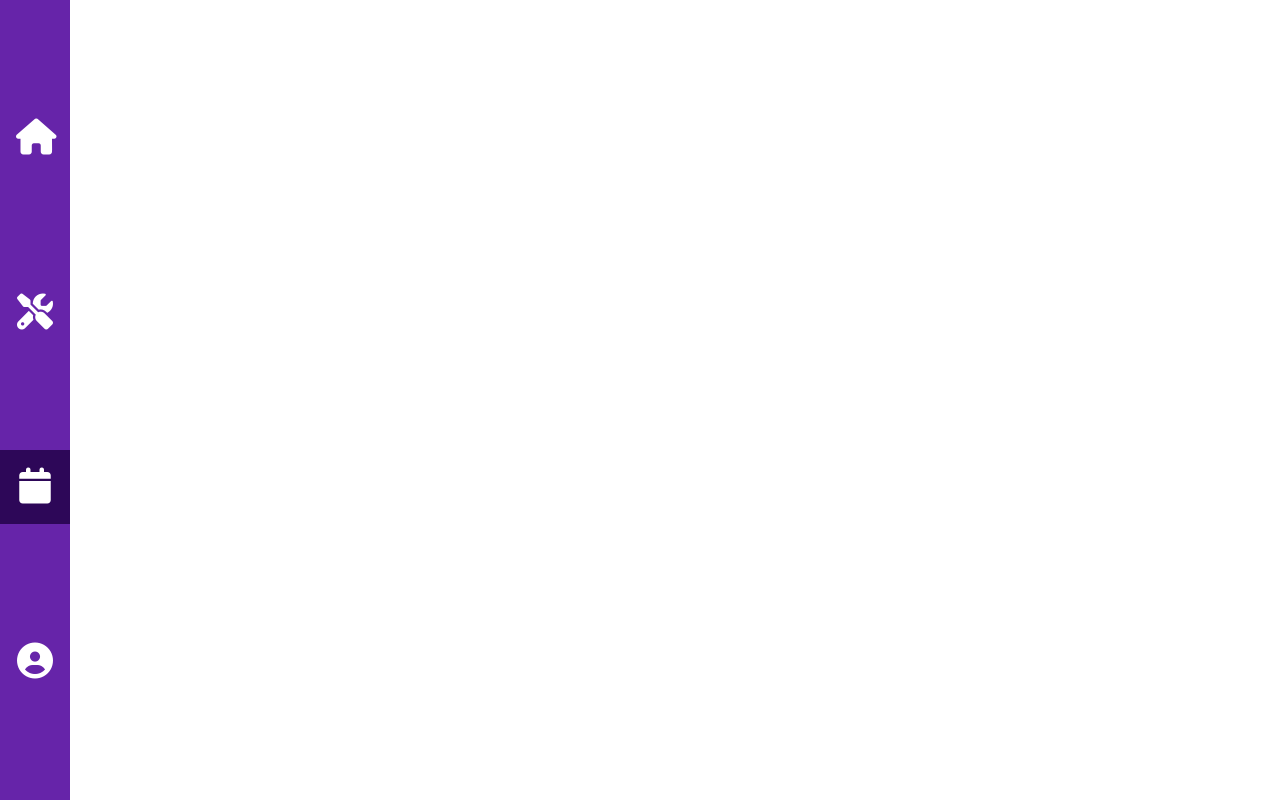
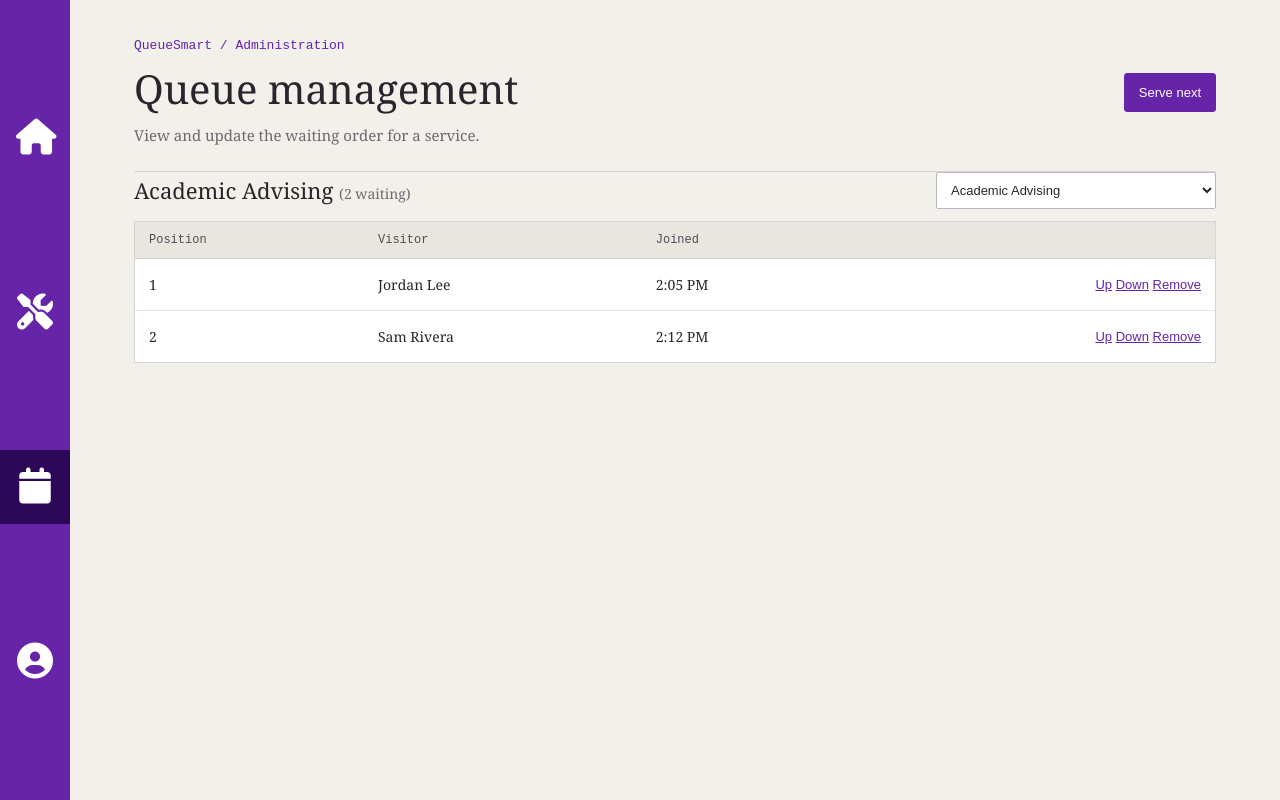
Before and after one commit to TylerLandgrebe/QueueSmart, a React (Vite) app in the folder frontend/QueueSmart/: page /queue-management in a window 1280 px wide. Built offline with nearby package versions, Linux system fonts and the light colour scheme; sample sign-in values are in the browser's storage.

Commit message:
added queue management servces + log out button

```diff
--- a/frontend/QueueSmart/src/components/NavigationBar.jsx
+++ b/frontend/QueueSmart/src/components/NavigationBar.jsx
@@ -1,7 +1,31 @@
+import { useState } from 'react'
 import {NavLink} from 'react-router-dom'
 import { useNavigate } from 'react-router-dom'
 import './NavigationBar.css'
 
+function ProfileMenu({ onLogout }) {
+    const [isOpen, setIsOpen] = useState(false)
+
+    return(
+        <div className="profile-container">
+            <button
+                className="profile-button"
+                type="button"
+                aria-label="Profile"
+                aria-expanded={isOpen}
+                title="Profile"
+                onClick={() => setIsOpen(!isOpen)}
+            >
+                <i className="fa-solid fa-circle-user" aria-hidden="true" />
+            </button>
+            {isOpen && (
+                <div className="profile-menu">
+                    <button type="button" onClick={onLogout}>Log out</button>
+                </div>
+            )}
+        </div>
+    )
+}
 
 function NavigationBar( {userType} ){
 
@@ -42,9 +66,7 @@ function NavigationBar( {userType} ){
                     <span className="tooltip">History</span>
                 </NavLink>
 
-                <button className="rail-logout" type="button" onClick={handleLogout}>
-                    <i className="fa-solid fa-circle-user" aria-hidden="true" />
-                </button>
+                <ProfileMenu onLogout={handleLogout} />
 
             </>
             )}
@@ -65,9 +87,7 @@ function NavigationBar( {userType} ){
                     <span className="tooltip">Appointments</span>
                 </NavLink>
 
-                <button className="rail-logout" type="button" onClick={handleLogout}>
-                    <i className="fa-solid fa-circle-user" aria-hidden="true" />
-                </button>
+                <ProfileMenu onLogout={handleLogout} />
             </>
             )}
         </div>
--- a/frontend/QueueSmart/src/pages/admin/AdminDashboard.jsx
+++ b/frontend/QueueSmart/src/pages/admin/AdminDashboard.jsx
@@ -16,7 +16,7 @@ function AdminDashboard() {
   const openCount = services.filter((service) => service.isOpen).length;
   const waitingCount = services
     .filter((service) => service.isOpen)
-    .reduce((total, service) => total + service.queueLength, 0);
+    .reduce((total, service) => total + service.queue.length, 0);
 
   function toggleQueue(serviceId) {
     const updatedServices = services.map((service) => service.id === serviceId
@@ -73,7 +73,7 @@ function AdminDashboard() {
                         <span>{service.duration} minutes per visitor</span>
                       </td>
                       <td><span className={`queue-state ${service.isOpen ? "is-open" : "is-closed"}`}>{service.isOpen ? "Open" : "Closed"}</span></td>
-                      <td>{service.queueLength}</td>
+                      <td>{service.queue.length}</td>
                       <td>{formatWait(getWaitTime(service))}</td>
                       <td>{service.priority}</td>
                       <td className="queue-action-cell">
--- a/frontend/QueueSmart/src/pages/admin/QueueManagement.jsx
+++ b/frontend/QueueSmart/src/pages/admin/QueueManagement.jsx
@@ -1,7 +1,179 @@
-import NavigationBar from "../../components/NavigationBar"
+import { useState } from "react";
+import NavigationBar from "../../components/NavigationBar";
+import { getServices, saveServices } from "./adminData";
+import "./AdminPages.css";
 
-function QueueManagement(){
-    return(<NavigationBar userType={"admin"}/>)
+function formatJoinTime(joinedAt) {
+  return new Date(joinedAt).toLocaleTimeString([], {
+    hour: "numeric",
+    minute: "2-digit",
+  });
 }
 
-export default QueueManagement
+function QueueManagement() {
+  const [services, setServices] = useState(getServices);
+  const [selectedServiceId, setSelectedServiceId] = useState("");
+  const [message, setMessage] = useState("");
+
+  const selectedService =
+    services.find((service) => service.id === selectedServiceId) ?? services[0];
+
+  function saveQueue(queue) {
+    const updatedServices = services.map((service) =>
+      service.id === selectedService.id ? { ...service, queue } : service,
+    );
+
+    setServices(updatedServices);
+    saveServices(updatedServices);
+  }
+
+  function moveVisitor(index, offset) {
+    const targetIndex = index + offset;
+
+    if (targetIndex < 0 || targetIndex >= selectedService.queue.length) return;
+
+    const queue = [...selectedService.queue];
+    [queue[index], queue[targetIndex]] = [queue[targetIndex], queue[index]];
+
+    saveQueue(queue);
+    setMessage("Queue order updated.");
+  }
+
+  function removeVisitor(visitorId) {
+    const queue = selectedService.queue.filter(
+      (visitor) => visitor.id !== visitorId,
+    );
+
+    saveQueue(queue);
+    setMessage("Visitor removed from the queue.");
+  }
+
+  function serveNextVisitor() {
+    if (selectedService.queue.length === 0) return;
+
+    const [servedVisitor, ...remainingQueue] = selectedService.queue;
+
+    saveQueue(remainingQueue);
+    setMessage(`${servedVisitor.displayName} was served.`);
+  }
+
+  return (
+    <>
+      <NavigationBar userType="admin" />
+
+      <main className="admin-page">
+        <div className="admin-content">
+          <header className="admin-topline">
+            <div>
+              <p className="admin-brand">QueueSmart / Administration</p>
+              <h1>Queue management</h1>
+              <p className="admin-subtitle">
+                View and update the waiting order for a service.
+              </p>
+            </div>
+
+            <button
+              className="admin-button"
+              type="button"
+              onClick={serveNextVisitor}
+              disabled={!selectedService?.queue.length}
+            >
+              Serve next
+            </button>
+          </header>
+
+          {selectedService ? (
+            <section aria-labelledby="queue-title">
+              <div className="service-toolbar">
+                <h2 id="queue-title">
+                  {selectedService.name} <span className="service-total">({selectedService.queue.length} waiting)</span>
+                </h2>
+                <select
+                  id="queue-service"
+                  className="service-search"
+                  aria-label="Select service"
+                  value={selectedService.id}
+                  onChange={(event) => {
+                    setSelectedServiceId(event.target.value);
+                    setMessage("");
+                  }}
+                >
+                  {services.map((service) => (
+                    <option key={service.id} value={service.id}>
+                      {service.name}
+                    </option>
+                  ))}
+                </select>
+              </div>
+
+              <p className="save-message" role="status" aria-live="polite">{message}</p>
+
+              <div className="table-scroll">
+                <table className="admin-table">
+                  <thead>
+                    <tr>
+                      <th scope="col">Position</th>
+                      <th scope="col">Visitor</th>
+                      <th scope="col">Joined</th>
+                      <th scope="col">
+                        <span className="visually-hidden">Queue actions</span>
+                      </th>
+                    </tr>
+                  </thead>
+                  <tbody>
+                    {selectedService.queue.map((visitor, index) => (
+                      <tr key={visitor.id}>
+                        <td>{index + 1}</td>
+                        <td>{visitor.displayName}</td>
+                        <td>{formatJoinTime(visitor.joinedAt)}</td>
+                        <td className="queue-action-cell">
+                          <button
+                            className="table-action"
+                            type="button"
+                            disabled={index === 0}
+                            aria-label={`Move ${visitor.displayName} up`}
+                            onClick={() => moveVisitor(index, -1)}
+                          >
+                            Up
+                          </button>{" "}
+                          <button
+                            className="table-action"
+                            type="button"
+                            disabled={index === selectedService.queue.length - 1}
+                            aria-label={`Move ${visitor.displayName} down`}
+                            onClick={() => moveVisitor(index, 1)}
+                          >
+                            Down
+                          </button>{" "}
+                          <button
+                            className="table-action"
+                            type="button"
+                            onClick={() => removeVisitor(visitor.id)}
+                          >
+                            Remove
+                          </button>
+                        </td>
+                      </tr>
+                    ))}
+
+                    {selectedService.queue.length === 0 && (
+                      <tr>
+                        <td className="table-empty" colSpan="4">
+                          No visitors are waiting for this service.
+                        </td>
+                      </tr>
+                    )}
+                  </tbody>
+                </table>
+              </div>
+            </section>
+          ) : (
+            <p>Add a service before managing its queue.</p>
+          )}
+        </div>
+      </main>
+    </>
+  );
+}
+
+export default QueueManagement;
--- a/frontend/QueueSmart/src/pages/admin/ServiceManagement.jsx
+++ b/frontend/QueueSmart/src/pages/admin/ServiceManagement.jsx
@@ -56,7 +56,7 @@ function ServiceManagement() {
         id: `service-${Date.now()}`,
         ...serviceDetails,
         isOpen: true,
-        queueLength: 0,
+        queue: [],
       }];
 
     setServices(updatedServices);
--- a/frontend/QueueSmart/src/pages/admin/adminData.js
+++ b/frontend/QueueSmart/src/pages/admin/adminData.js
@@ -1,4 +1,18 @@
 const STORAGE_KEY = "queuesmart-admin-services";
+
+function normalizeService(service) {
+  const { queueLength, ...serviceDetails } = service;
+  const previousQueueLength = Number.isInteger(queueLength) ? queueLength : 0;
+  const queue = Array.isArray(service.queue)
+    ? service.queue
+    : Array.from({ length: previousQueueLength }, (_, index) => ({
+        id: `${service.id}-visitor-${index + 1}`,
+        displayName: `Visitor ${index + 1}`,
+        joinedAt: new Date().toISOString(),
+      }));
+
+  return { ...serviceDetails, queue };
+}
 
 export const starterServices = [
   {
@@ -8,7 +22,18 @@ export const starterServices = [
     duration: 20,
     priority: "Medium",
     isOpen: true,
-    queueLength: 8,
+    queue: [
+      {
+        id: "visitor-1",
+        displayName: "Jordan Lee",
+        joinedAt: "2026-09-30T14:05:00",
+      },
+      {
+        id: "visitor-2",
+        displayName: "Sam Rivera",
+        joinedAt: "2026-09-30T14:12:00",
+      },
+    ],
   },
   {
     id: "financial-aid",
@@ -17,7 +42,7 @@ export const starterServices = [
     duration: 15,
     priority: "High",
     isOpen: true,
-    queueLength: 5,
+    queue: [],
   },
   {
     id: "it-help",
@@ -26,16 +51,17 @@ export const starterServices = [
     duration: 10,
     priority: "Low",
     isOpen: false,
-    queueLength: 0,
+    queue: [],
   },
 ];
 
 export function getServices() {
   try {
     const savedServices = window.localStorage.getItem(STORAGE_KEY);
-    return savedServices ? JSON.parse(savedServices) : starterServices;
+    const services = savedServices ? JSON.parse(savedServices) : starterServices;
+    return services.map(normalizeService);
   } catch {
-    return starterServices;
+    return starterServices.map(normalizeService);
   }
 }
 
@@ -44,5 +70,5 @@ export function saveServices(services) {
 }
 
 export function getWaitTime(service) {
-  return service.queueLength * service.duration;
+  return service.queue.length * service.duration;
 }
```
Also changed, not shown: frontend/QueueSmart/src/components/NavigationBar.css (+11 -14 lines).
